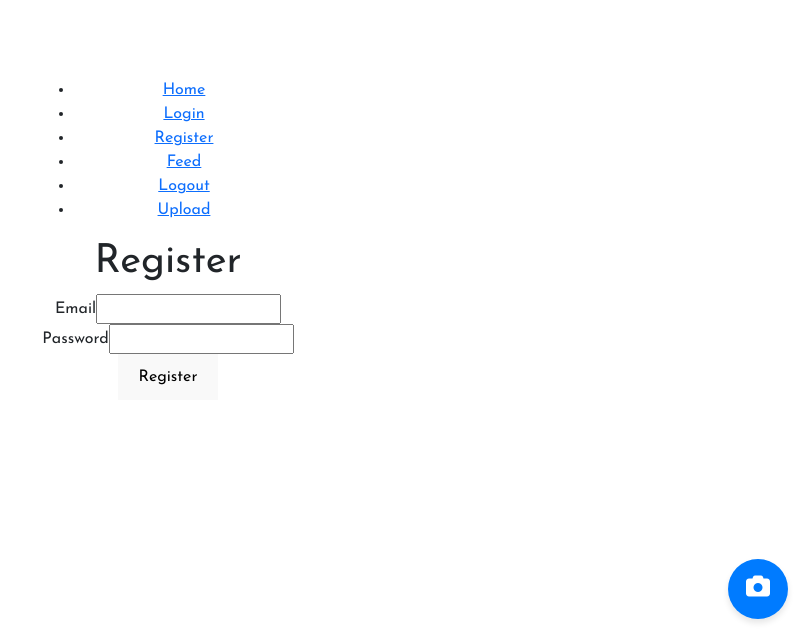
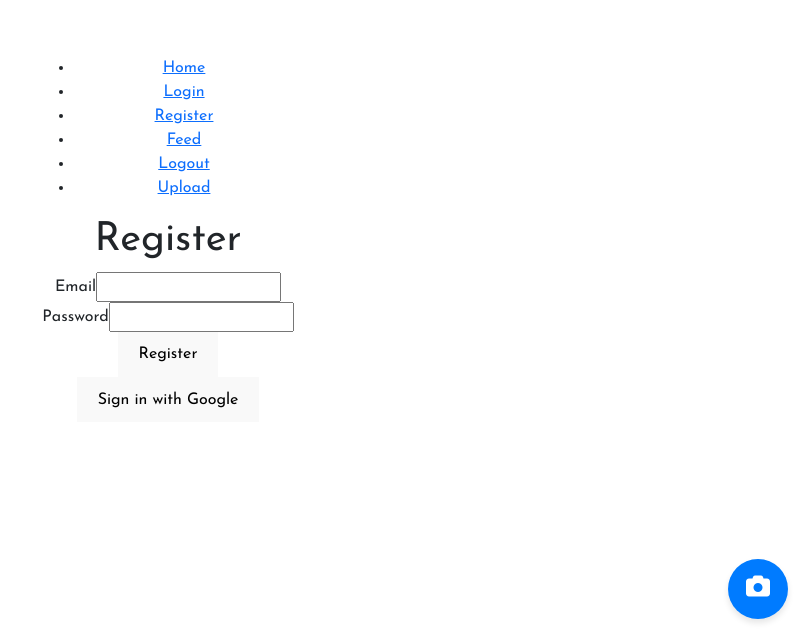
Before and after one commit to omelettech/hackathon, a React (Vite) app: page /register in a window 1280 px wide. Shown: the part 161-800 px from the top of the page, without its empty margins (472-1280 px from the left). Built offline with nearby package versions, Linux system fonts and the light colour scheme; no server answers.

Commit message:
implamented Google Oauth

```diff
--- a/src/pages/Register.tsx
+++ b/src/pages/Register.tsx
@@ -1,5 +1,5 @@
 import React, { useState } from 'react';
-import {  createUserWithEmailAndPassword } from 'firebase/auth';
+import {  createUserWithEmailAndPassword, signInWithPopup, GoogleAuthProvider } from 'firebase/auth';
 import {auth} from "../firebase/firebaseInit.tsx";
 /*import './Register.css';*/ // Import your CSS file
 
@@ -8,6 +8,19 @@
     const [password, setPassword] = useState('');
     const [error, setError] = useState('');
     const [success, setSuccess] = useState('');
+
+
+    const handleGoogleSignIn = async () => {
+        const provider = new GoogleAuthProvider();
+        try {
+            const result = await signInWithPopup(auth, provider);
+            const user = result.user;
+            console.log('User signed in:', user);
+        } catch (error) {
+            setError(error.message);
+        }
+    };
+
 
     const handleRegister = async (e) => {
         e.preventDefault();
@@ -46,7 +59,11 @@
                 </div>
                 <button type="submit">Register</button>
             </form>
-            {error && <p className="error">{error}</p>}
+
+            <button onClick={handleGoogleSignIn}>Sign in with Google</button>
+
+            {/*{error && <p className="error">{error}</p>}*/}
+            {error && <p style={{ color: 'red' }}>{error}</p>} {/*this one is red so it better*/}
             {success && <p className="success">{success}</p>}
         </div>
     );
```
